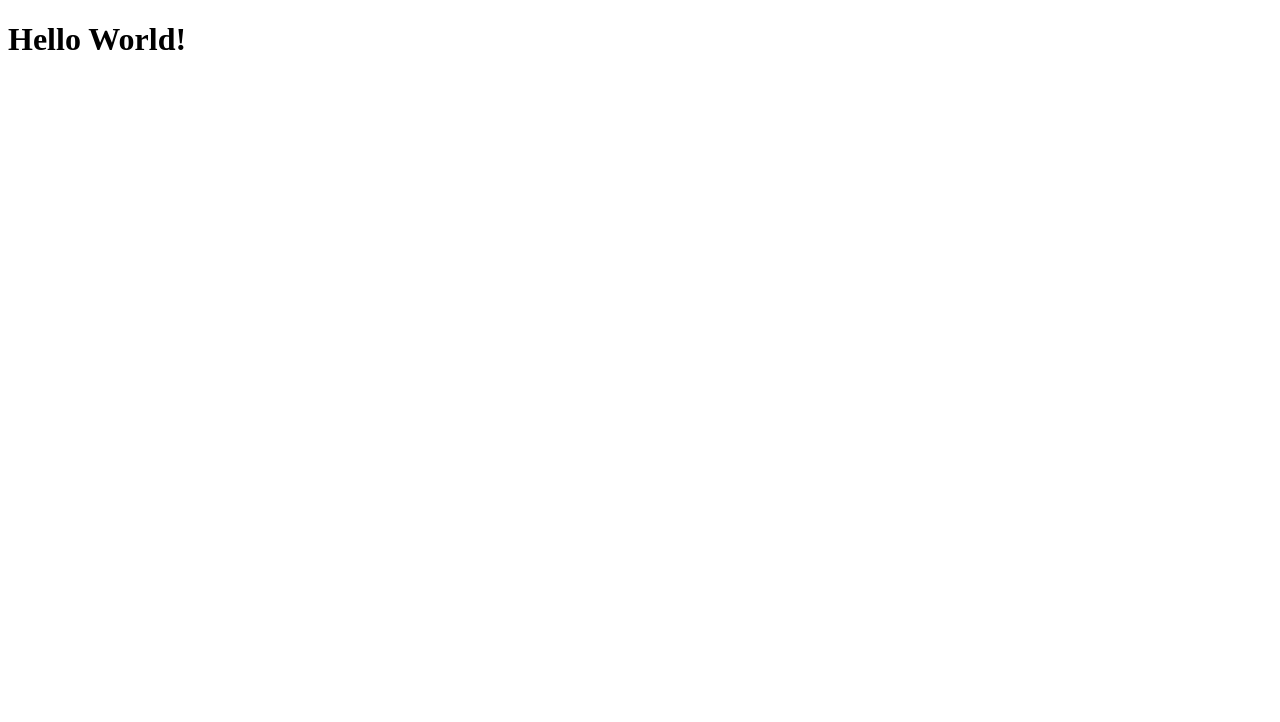
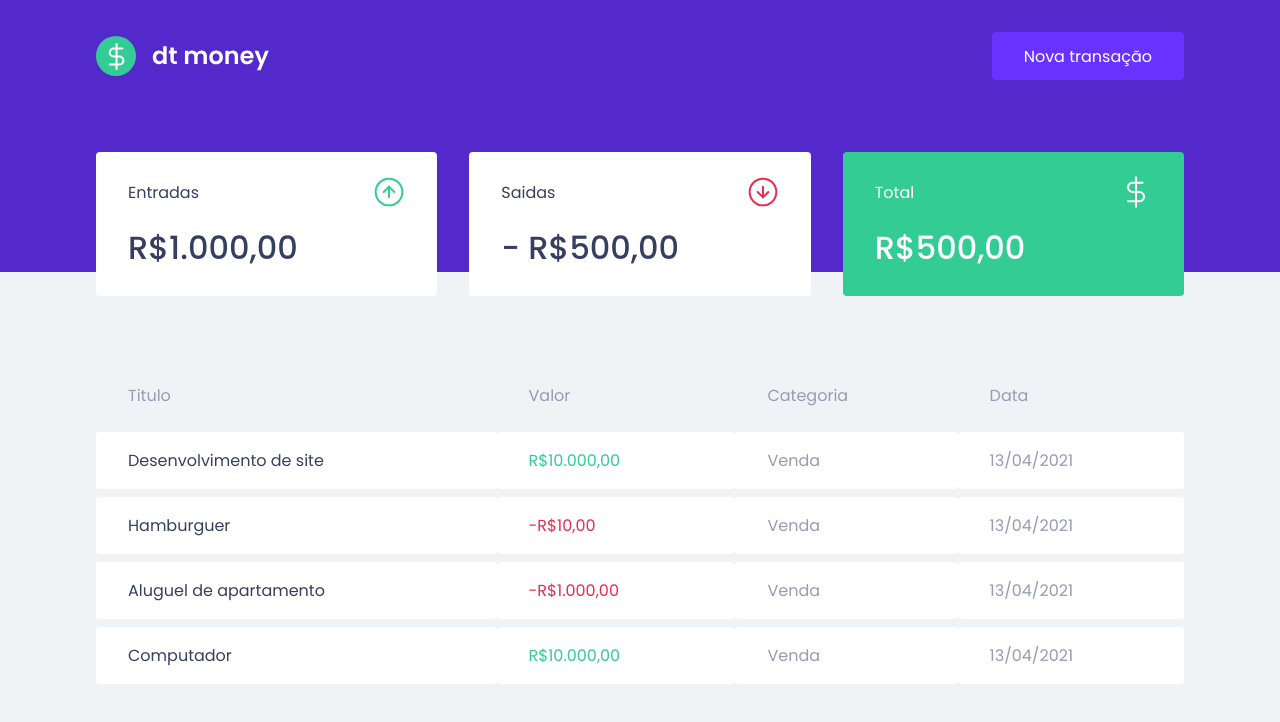
Before and after one commit to elvesbd/dt-money, a React (Create React App) app: page / in a window 1280 px wide. Shown: the top 722 px of the page. Built offline with nearby package versions, Linux system fonts and the light colour scheme.

Commit message:
create components

```diff
--- a/public/index.html
+++ b/public/index.html
@@ -1,10 +1,15 @@
 <!DOCTYPE html>
 <html lang="en">
   <head>
+    <link rel="preconnect" href="https://fonts.gstatic.com">
     <meta charset="utf-8" />
     <meta name="viewport" content="width=device-width, initial-scale=1" />
 
+    <link rel="shortcut icon" href="favicon.png" type="image/png">
+
     <title>dtmoney</title>
+
+    <link href="https://fonts.googleapis.com/css2?family=Poppins:wght@400;500;600&display=swap" rel="stylesheet">
   </head>
   <body>
     <noscript>You need to enable JavaScript to run this app.</noscript>
--- a/src/App.tsx
+++ b/src/App.tsx
@@ -1,7 +1,13 @@
+import { Dashboard } from "./components/Dashboard";
+import { Header } from "./components/Header";
+import { GlobalStyles } from "./styles/Global";
+
 export function App() {
   return (
-    <div className="App">
-      <h1>Hello World!</h1>
-    </div>
+    <>
+      <Header />
+      <Dashboard />
+      <GlobalStyles/>
+    </>
   );
 }
--- /dev/null
+++ b/src/components/Dashboard/index.tsx
@@ -0,0 +1,12 @@
+import { Summary } from '../Summary';
+import { TransactionsTable } from '../TransactionsTable';
+import { Container } from './styles';
+
+export function Dashboard() {
+  return (
+    <Container>
+      <Summary />
+      <TransactionsTable />
+    </Container>
+  );
+}
--- /dev/null
+++ b/src/components/Dashboard/styles.ts
@@ -0,0 +1,7 @@
+import styled from 'styled-components';
+
+export const Container = styled.div`
+  max-width: 1120px;
+  margin: 0 auto;
+  padding: 2.5rem 1rem;
+`;
--- /dev/null
+++ b/src/components/Header/index.tsx
@@ -0,0 +1,15 @@
+import logo from '../../assets/logo.svg';
+import { Container, Content } from './styles';
+
+export function Header() {
+  return (
+    <Container>
+      <Content>
+        <img src={logo} alt="dt money"/>
+        <button>
+          Nova transação
+        </button>
+      </Content>
+    </Container>
+  );
+}
--- /dev/null
+++ b/src/components/Header/styles.ts
@@ -0,0 +1,30 @@
+import styled from 'styled-components';
+
+export const Container = styled.header`
+  background: var(--blue);
+`;
+
+export const Content = styled.div`
+  max-width: 1120px;
+  margin: 0 auto;
+  padding: 2rem 1rem 12rem;
+  display: flex;
+  align-items: center;
+  justify-content: space-between;
+
+  button {
+    font-size: 1rem;
+    color: var(--shape);
+    background: var(--blue-light);
+    border: 0;
+    padding: 0 2rem;
+    border-radius: 0.25rem;
+    height: 3rem;
+
+    transition: filter 0.2s;
+
+    &:hover {
+      filter: brightness(0.9);
+    }
+  }
+`;
--- /dev/null
+++ b/src/components/Summary/index.tsx
@@ -0,0 +1,35 @@
+import income from '../../assets/income.svg';
+import outcome from '../../assets/outcome.svg';
+import total from '../../assets/total.svg';
+
+import { Container } from "./styles";
+
+export function Summary() {
+  return (
+    <Container>
+      <div>
+        <header>
+          <p>Entradas</p>
+          <img src={income} alt="Entradas"/>
+        </header>
+        <strong>R$1.000,00</strong>
+      </div>
+
+      <div>
+        <header>
+          <p>Saidas</p>
+          <img src={outcome} alt="Entradas"/>
+        </header>
+        <strong>- R$500,00</strong>
+      </div>
+
+      <div className="highlight-background">
+        <header>
+          <p>Total</p>
+          <img src={total} alt="Entradas"/>
+        </header>
+        <strong>R$500,00</strong>
+      </div>
+    </Container>
+  );
+}
--- /dev/null
+++ b/src/components/Summary/styles.ts
@@ -0,0 +1,34 @@
+import styled from "styled-components";
+
+export const Container = styled.div`
+  display: grid;
+  grid-template-columns: repeat(3, 1fr);
+  grid-gap: 2rem;
+  margin-top: -10rem;
+
+  div {
+    background: var(--shape);
+    padding: 1.5rem 2rem;
+    border-radius: 0.25rem;
+    color: var(--text-title);
+
+    header {
+    display: flex;
+    align-items: center;
+    justify-content: space-between;
+    }
+
+    strong {
+    display: block;
+    margin-top: 1rem;
+    font-size: 2rem;
+    line-height: 3rem;
+    font-weight: 500;
+  }
+
+    &.highlight-background {
+      background: var(--green);
+      color: #fff;
+    }
+  }
+`;
--- /dev/null
+++ b/src/components/TransactionsTable/index.tsx
@@ -0,0 +1,45 @@
+import { Container } from './styles'
+
+export function TransactionsTable() {
+  return (
+    <Container>
+      <table>
+        <thead>
+          <tr>
+            <th>Titulo</th>
+            <th>Valor</th>
+            <th>Categoria</th>
+            <th>Data</th>
+          </tr>
+        </thead>
+
+        <tbody>
+          <tr>
+            <td>Desenvolvimento de site</td>
+            <td className="deposit">R$10.000,00</td>
+            <td>Venda</td>
+            <td>13/04/2021</td>
+          </tr>
+          <tr>
+            <td>Hamburguer</td>
+            <td className="withdraw">-R$10,00</td>
+            <td>Venda</td>
+            <td>13/04/2021</td>
+          </tr>
+          <tr>
+            <td>Aluguel de apartamento</td>
+            <td className="withdraw">-R$1.000,00</td>
+            <td>Venda</td>
+            <td>13/04/2021</td>
+          </tr>
+          <tr>
+            <td>Computador</td>
+            <td className="deposit">R$10.000,00</td>
+            <td>Venda</td>
+            <td>13/04/2021</td>
+          </tr>
+        </tbody>
+      </table>
+    </Container>
+  );
+}
--- /dev/null
+++ b/src/components/TransactionsTable/styles.ts
@@ -0,0 +1,38 @@
+import styled from 'styled-components';
+
+export const Container = styled.div`
+  margin-top: 4rem;
+
+  table {
+    width: 100%;
+    border-spacing: 0 0.5rem;
+
+    th {
+      color: var(--text-body);
+      font-weight: 400;
+      padding: 1rem 2rem;
+      text-align: left;
+      line-height: 1.5rem;
+    }
+
+    td {
+      padding: 1rem 2rem;
+      border: 0;
+      background: var(--shape);
+      color: var(--text-body);
+      border-radius: 0.25rem;
+
+      &:first-child {
+        color: var(--text-title);
+      }
+
+      &.deposit {
+        color: var(--green);
+      }
+
+      &.withdraw {
+        color: var(--red);
+      }
+    }
+  }
+`;
--- /dev/null
+++ b/src/styles/Global.ts
@@ -0,0 +1,53 @@
+import { createGlobalStyle } from 'styled-components';
+
+export const GlobalStyles = createGlobalStyle`
+  :root {
+    --background: #f0f3f5;
+    --red: #E52E4D;
+    --green: #33CC95;
+    --blue: #5429CC;
+    --blue-light: #6933ff;
+    --text-title: #363F5F;
+    --text-body: #969CB2;
+    --shape: #FFFFFF;
+  }
+
+  * {
+    margin: 0;
+    padding: 0;
+    box-sizing: border-box;
+   }
+
+   html {
+     @media (max-width: 1080px) {
+       font-size: 93.75%;
+     }
+
+     @media (max-width: 720px) {
+       font-size: 87.5%;
+     }
+   }
+
+   body {
+    background: var(--background);
+    -webkit-font-smoothing: antialiased;
+   }
+
+   body, input, textarea, button {
+    font-family: 'Poppins', sans-serif;
+    font-weight: 400;
+   }
+
+   h1, h2, h3, h4, h5, h6, strong {
+     font-weight: 600;
+   }
+
+   button {
+     cursor: pointer;
+   }
+
+   [disabled] {
+     opacity: 0.6;
+     cursor: not-allowed;
+   }
+`;
```
Also changed, not shown: public/favicon.png (added), 1 other file (tests, documents, lock files or other folders).
